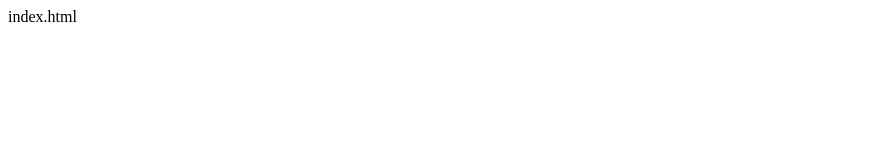
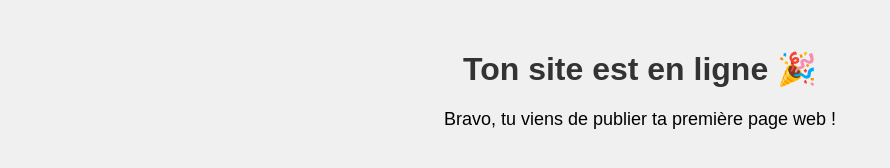
Before and after one commit to Soyer92/mon-site-html, a plain HTML site: page index.html in a window 1280 px wide. Shown: the whole page, without its empty margins (0-890 px from the left). Drawn offline with Linux system fonts and the light colour scheme.

Commit message:
Update index.html

```diff
--- a/index.html
+++ b/index.html
@@ -1 +1,25 @@
-index.html
+<!DOCTYPE html>
+<html lang="fr">
+<head>
+  <meta charset="UTF-8">
+  <title>Bienvenue Roger</title>
+  <style>
+    body {
+      font-family: Arial, sans-serif;
+      text-align: center;
+      margin-top: 50px;
+      background-color: #f0f0f0;
+    }
+    h1 {
+      color: #333;
+    }
+    p {
+      font-size: 18px;
+    }
+  </style>
+</head>
+<body>
+  <h1>Ton site est en ligne 🎉</h1>
+  <p>Bravo, tu viens de publier ta première page web !</p>
+</body>
+</html>
```
